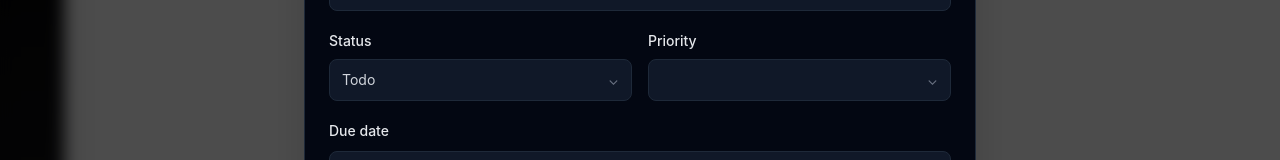
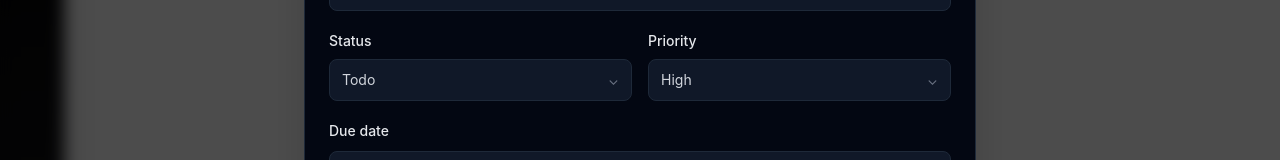
Before and after one commit to psshrijith/TaskFlow, a React (Vite) app: page /dashboard in a window 1280 px wide. Both pictures are taken after a click on the button "Create Task". Shown: the part 363-523 px from the top of the page. Built offline with nearby package versions, Linux system fonts and the light colour scheme.

Commit message:
feat(taskFlow): fixed the lint

```diff
--- a/src/components/Modal.tsx
+++ b/src/components/Modal.tsx
@@ -20,7 +20,7 @@ const priorityOptions = [
 
 const Modal = ({ isOpenModal, setIsOpenModal }: ModalProps) => {
   const [status, setStatus] = useState("todo");
-  const [priority, setPriority] = useState("");
+  const [priority, setPriority] = useState("high");
 
   if (!isOpenModal) {
     return null;
```
